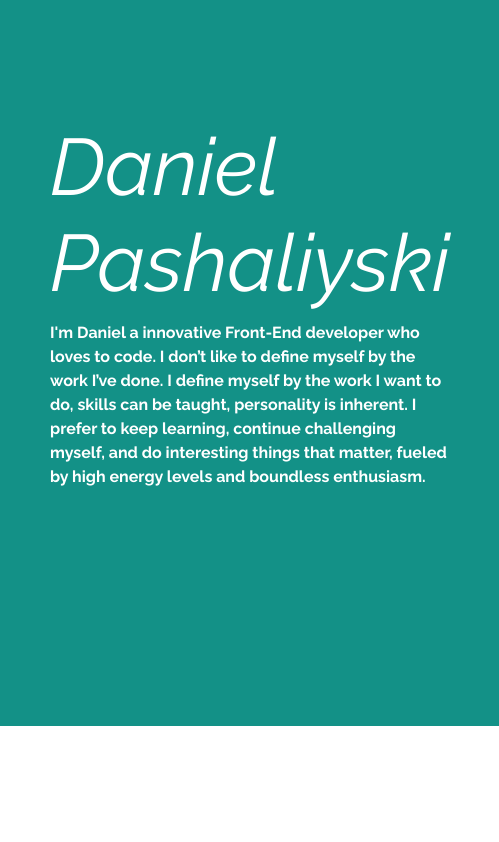
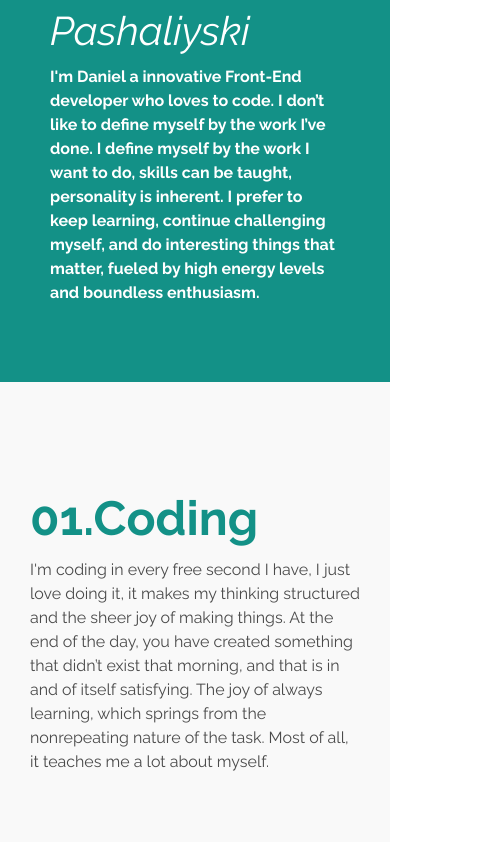
Before and after one commit to dontlookatmee/Personal-Website, an Angular app: page /about in a window 390 px wide. Shown: the part 962-1804 px from the top of the page, 499 px wide, since content can reach past the window. Before the commit the page ends 1688 px from the top, so only its background shows below. Built offline with nearby package versions, Linux system fonts and the light colour scheme.

Commit message:
about html/css fixes and section done

```diff
--- a/src/app/about/about/about.component.css
+++ b/src/app/about/about/about.component.css
@@ -1,3 +1,7 @@
+.flex-container {
+  display: flex;
+  flex-direction: column;
+}
 .about-start {
   display: flex;
   flex-direction: row;
@@ -33,3 +37,70 @@
 }
 
 /* About Me */
+.about-me {
+  display: flex;
+  flex-direction: row;
+  flex-wrap: wrap;
+  justify-content: center;
+}
+.about-me .coding,
+.sports,
+.nature {
+  display: flex;
+  flex-direction: column;
+  justify-content: center;
+  padding: 100px;
+  height: 500px;
+  flex-basis: 33.33%;
+}
+.about-me .coding h2,
+.sports h2,
+.nature h2 {
+  font-size: 3em;
+  font-weight: bold;
+  color: #139187;
+  margin-bottom: 10px;
+}
+.about-me .coding,
+.nature {
+  background-color: #f9f9f9;
+}
+.about-me .sports {
+  background-color: #fff;
+}
+
+@media screen and (max-width: 1400px) {
+  .about-me .coding,
+  .sports,
+  .nature {
+    padding: 30px;
+  }
+}
+@media screen and (max-width: 1023px) {
+  .about-start {
+    height: 100%;
+  }
+  .about-start .about-image,
+  .about-info {
+    flex-basis: 100%;
+  }
+  .about-me .coding,
+  .sports,
+  .nature {
+    flex-basis: 100%;
+  }
+  .about-start .about-info {
+    height: 500px;
+  }
+}
+@media screen and (max-width: 576px) {
+  .about-start .about-info h2 {
+    font-size: 2.5em;
+  }
+  .about-me .coding,
+  .sports,
+  .nature {
+    flex-basis: 100%;
+    padding: 30px;
+  }
+}
--- a/src/app/about/about/about.component.html
+++ b/src/app/about/about/about.component.html
@@ -1,3 +1,4 @@
+<div class="flex-container">
   <div class="about-start">
     <div class="about-image">
       <img src="../../../assets/about-images/about-image.jpeg" alt="" />
@@ -6,16 +7,47 @@
       <h2>Daniel Pashaliyski</h2>
       <p>
         I'm Daniel a innovative Front-End developer who loves to code. I don’t
-      like to define myself by the work I’ve done. I define myself by the work I
-      want to do, skills can be taught, personality is inherent. I prefer to
-      keep learning, continue challenging myself, and do interesting things that
-      matter, fueled by high energy levels and boundless enthusiasm.
+        like to define myself by the work I’ve done. I define myself by the work
+        I want to do, skills can be taught, personality is inherent. I prefer to
+        keep learning, continue challenging myself, and do interesting things
+        that matter, fueled by high energy levels and boundless enthusiasm.
       </p>
     </div>
   </div>
   <div class="about-me">
-  <div class="coding"></div>
-  <div class="sports"></div>
-  <div class="nature"></div>
+    <div class="coding">
+      <h2>01.Coding</h2>
+      <p>
+        I'm coding in every free second I have, I just love doing it, it makes
+        my thinking structured and the sheer joy of making things. At the end of
+        the day, you have created something that didn’t exist that morning, and
+        that is in and of itself satisfying. The joy of always learning, which
+        springs from the nonrepeating nature of the task. Most of all, it
+        teaches me a lot about myself.
+      </p>
+    </div>
+    <div class="sports">
+      <h2>02.Sport</h2>
+      <p>
+        Sports is obsession, sports is aesthetically pleasing. I started
+        sporting when I was 10 years old, I feel obsessed of it and I've never
+        stopped since then. It is like the theater, it is a venue for emotional
+        expression. It is an escape from real-world troubles. It is a sense of
+        belonging, a connection to a wider world. Sport is powerful tool for
+        developing life skills.
+      </p>
+    </div>
+    <div class="nature">
+      <h2>03.Nature</h2>
+      <p>
+        I've grown up in a small mountain village where all you could do as a
+        kid is go and play inside the forest. Nowdays I rarely miss a day in
+        which I'm not going in the forest to concentrate myself, clear my
+        thoughts and free it from anxiety. It offers you an understanding of the
+        cycle of life and how each creation connects with each other. I love
+        being part of the nature, I feel connected to it.
+      </p>
+    </div>
   </div>
   <app-footer></app-footer>
+</div>
```
Lines whose indentation alone changed are shown as unchanged.
